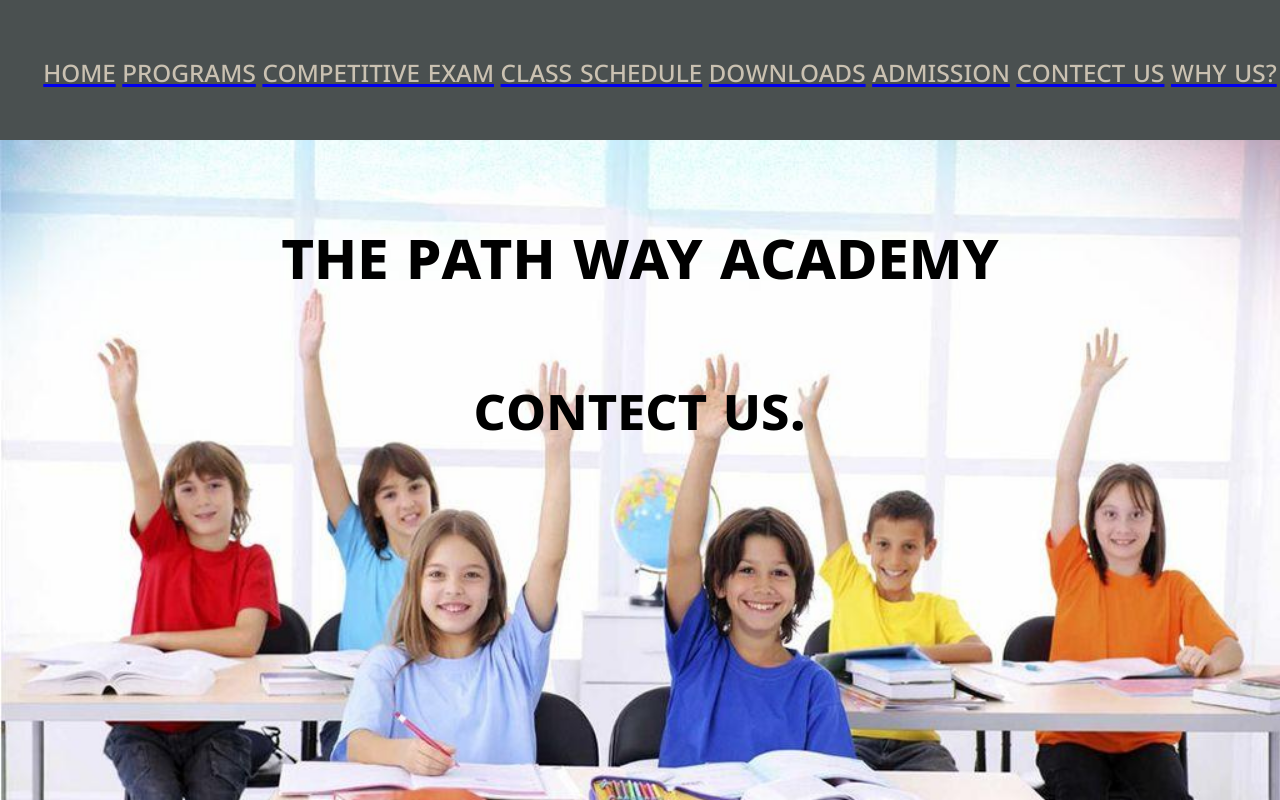
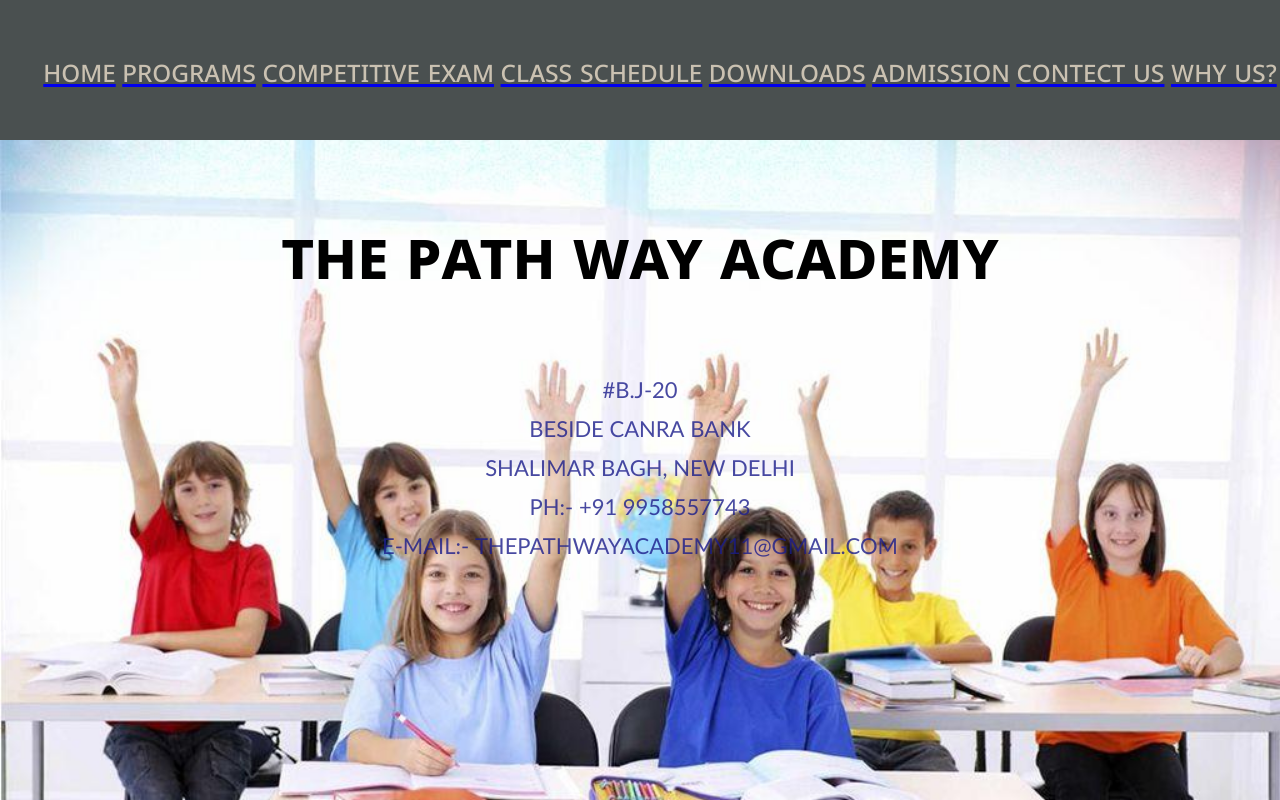
Before and after one commit to lyfofvipin/School_Management, a React (Create React App) app: page /contect in a window 1280 px wide. Built offline with nearby package versions, Linux system fonts and the light colour scheme.

Commit message:
Done with contect Us page

```diff
--- a/src/App.css
+++ b/src/App.css
@@ -104,3 +104,7 @@ li{
   font-size: xx-large;
   font-family: 'Gill Sans', 'Gill Sans MT', Calibri, 'Trebuchet MS', sans-serif;
 }
+
+.contect{
+  opacity: 0.8;
+}
--- a/src/contect.js
+++ b/src/contect.js
@@ -3,8 +3,14 @@ import './App.css';
 
 function Contect() {
   return (
-    <div className="App">
-      <h1>Contect Us.</h1>
+    <div className="App" className="contect">
+      <p className="batch">
+          #B.J-20 <br />
+          Beside Canra Bank <br />
+          Shalimar Bagh, New Delhi <br />
+          Ph:- +91 9958557743 <br />
+          E-Mail:- thepathwayacademy11@gmail.com <br />
+        </p>
     </div>
   );
 }
```
Also changed, not shown: src/images/contect.jpg (added).
